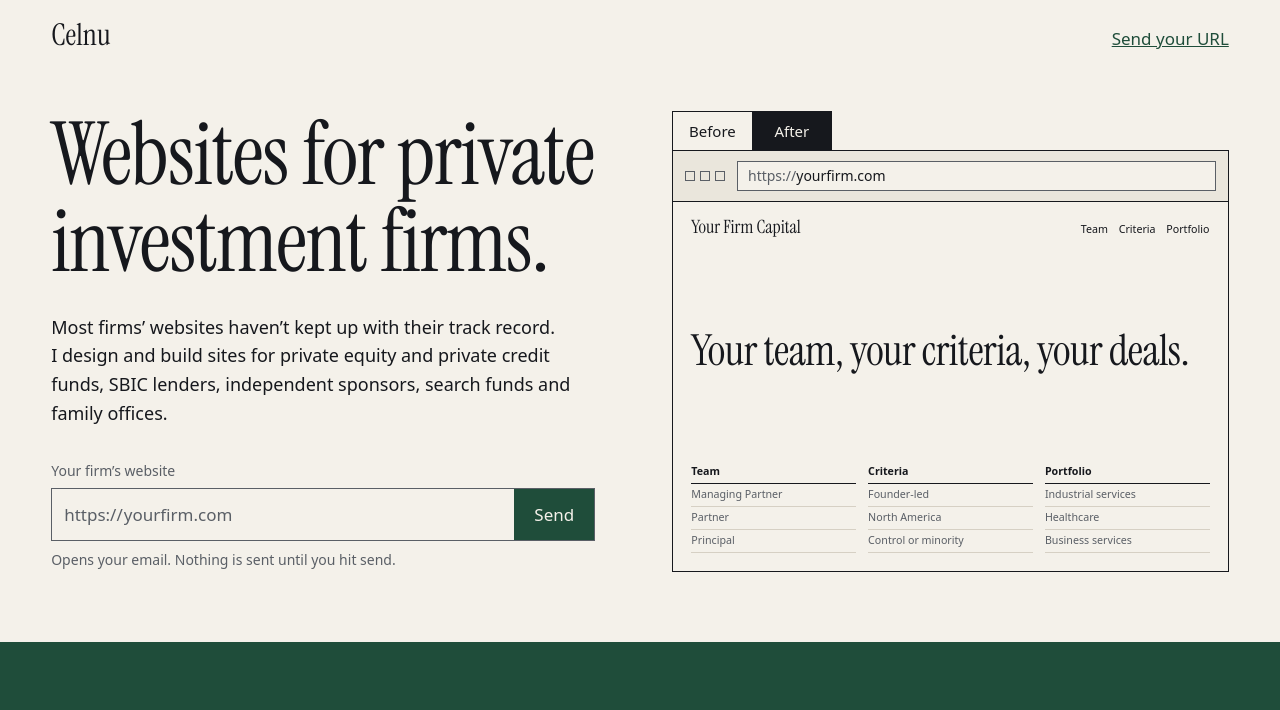
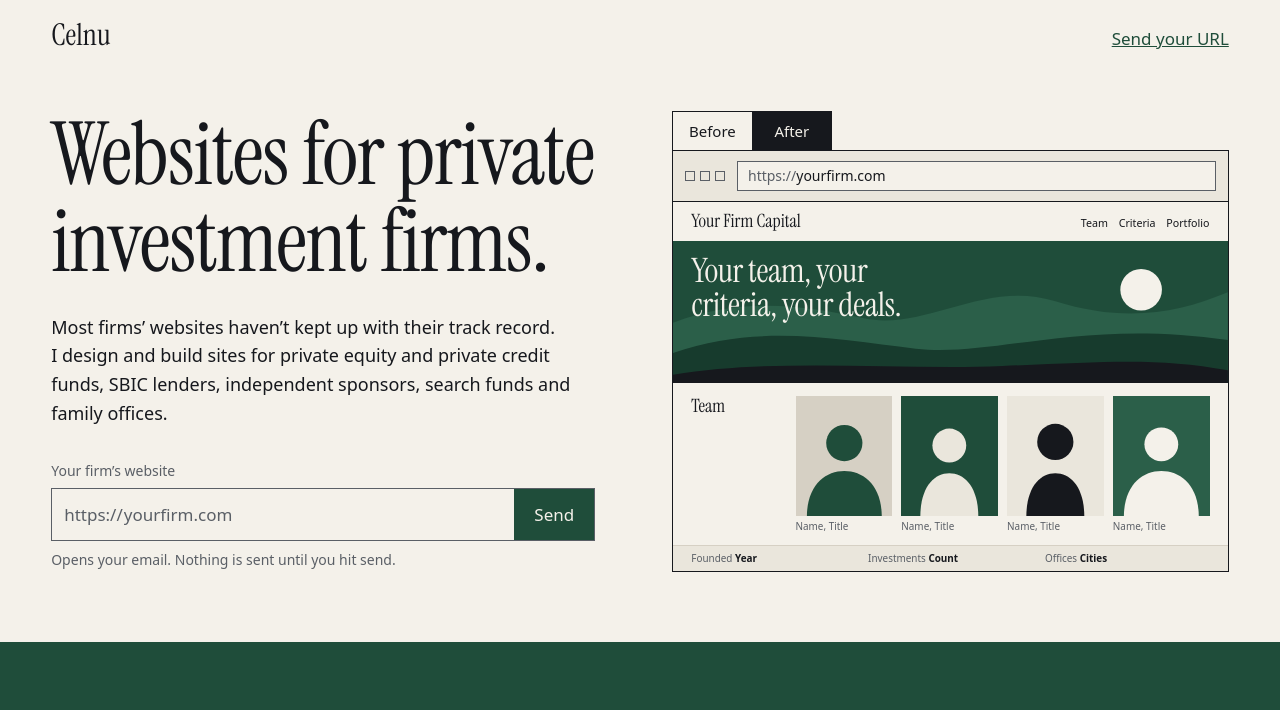
Before and after one commit to sqoax/celnu, an Astro site in the folder site/: page / in a window 1280 px wide. Shown: the top 710 px of the page. Built offline with nearby package versions, Linux system fonts and the light colour scheme; Astro itself is replaced by a stand-in of ours.

Commit message:
Make After the richer view and start the flip on Before
After now has a landscape band in flat green, bone and ink shapes, four 4:5
portrait tiles with simple silhouettes, and a facts strip using placeholder
words. No gradients and no numbers.

With JavaScript on, the illustration starts on Before, flips to After 1.5s
after load, then loops holding After 8s and Before 3s. Without JavaScript or
under reduced motion it shows After with no automatic flip. CLAUDE.md updated
to match.

Co-Authored-By: Claude Opus 5.5 <noreply@anthropic.com>

```diff
--- a/site/src/components/BrowserMock.astro
+++ b/site/src/components/BrowserMock.astro
@@ -17,10 +17,20 @@ const buildings = [
   { left: 89, width: 11, height: 28, tone: 'near' },
 ];
 
-const columns = [
-  { label: 'Team', rows: ['Managing Partner', 'Partner', 'Principal'] },
-  { label: 'Criteria', rows: ['Founder-led', 'North America', 'Control or minority'] },
-  { label: 'Portfolio', rows: ['Industrial services', 'Healthcare', 'Business services'] },
+// Generic portrait silhouettes: a head and shoulders on a flat tone.
+const narrow = 'M16 100C16 76 27 64 40 64C53 64 64 76 64 100Z';
+const broad = 'M9 100C9 74 24 62 40 62C56 62 71 74 71 100Z';
+const portraits = [
+  { tone: 't1', head: 15, y: 39, shoulders: broad },
+  { tone: 't2', head: 14, y: 41, shoulders: narrow },
+  { tone: 't3', head: 15, y: 38, shoulders: narrow },
+  { tone: 't4', head: 14, y: 40, shoulders: broad },
+];
+
+const facts = [
+  { label: 'Founded', value: 'Year' },
+  { label: 'Investments', value: 'Count' },
+  { label: 'Offices', value: 'Cities' },
 ];
 ---
 
@@ -28,14 +38,22 @@ const columns = [
   <fieldset class="toggle">
     <legend class="vh">Show the homepage before or after a redesign</legend>
     <label class="tab">
-      <input type="radio" name="browser-view" value="before" />
+      <input type="radio" name="browser-view" value="before" autocomplete="off" />
       <span>Before</span>
     </label>
     <label class="tab">
-      <input type="radio" name="browser-view" value="after" checked />
+      <input type="radio" name="browser-view" value="after" autocomplete="off" checked />
       <span>After</span>
     </label>
   </fieldset>
+
+  <!-- The markup defaults to After for no JavaScript. This runs during parsing, so the flip's
+       Before start is in place before the first paint. -->
+  <script is:inline>
+    if (!window.matchMedia('(prefers-reduced-motion: reduce)').matches) {
+      document.querySelector('[data-browser-mock] input[value="before"]').checked = true;
+    }
+  </script>
 
   <div
     class="window"
@@ -82,13 +100,35 @@ const columns = [
           <span class="a-mark">Your Firm Capital</span>
           <span class="a-links"><span>Team</span><span>Criteria</span><span>Portfolio</span></span>
         </div>
-        <p class="a-hero">Your team, your criteria, your deals.</p>
-        <div class="a-cols">
-          {columns.map((column) => (
-            <div class="a-col">
-              <p class="a-label">{column.label}</p>
-              {column.rows.map((row) => <p class="a-row">{row}</p>)}
-            </div>
+        <div class="a-band">
+          <svg class="a-land" viewBox="0 0 640 200" preserveAspectRatio="xMaxYMax slice">
+            <rect class="land-sky" width="640" height="200"></rect>
+            <circle class="land-sun" cx="540" cy="92" r="24"></circle>
+            <path class="land-far" d="M0 130C80 100 150 110 220 125S360 80 440 105S580 120 640 95V200H0Z"></path>
+            <path class="land-mid" d="M0 165C100 130 190 150 280 160S470 125 640 150V200H0Z"></path>
+            <path class="land-near" d="M0 190C120 170 260 185 380 180S560 170 640 185V200H0Z"></path>
+          </svg>
+          <p class="a-hero">Your team, your criteria, your deals.</p>
+        </div>
+        <div class="a-team">
+          <p class="a-team-title">Team</p>
+          <div class="a-people">
+            {portraits.map((portrait) => (
+              <div>
+                <div class={`a-tile ${portrait.tone}`}>
+                  <svg viewBox="0 0 80 100" preserveAspectRatio="xMidYMax slice">
+                    <circle cx="40" cy={portrait.y} r={portrait.head}></circle>
+                    <path d={portrait.shoulders}></path>
+                  </svg>
+                </div>
+                <p class="a-caption">Name, Title</p>
+              </div>
+            ))}
+          </div>
+        </div>
+        <div class="a-facts">
+          {facts.map((fact) => (
+            <p class="a-fact"><span>{fact.label}</span> <b>{fact.value}</b></p>
           ))}
         </div>
       </div>
@@ -97,8 +137,9 @@ const columns = [
 </div>
 
 <script>
-  const AFTER_MS = 6000;
-  const BEFORE_MS = 4000;
+  const FIRST_BEFORE_MS = 1500;
+  const AFTER_MS = 8000;
+  const BEFORE_MS = 3000;
 
   const mock = document.querySelector<HTMLElement>('[data-browser-mock]');
   if (mock) {
@@ -114,18 +155,17 @@ const columns = [
     // stylesheet applies, a fade that is already on makes the hidden view fade out on load.
     const allowFade = () => mock.classList.add('can-fade');
 
-    const schedule = () => {
+    const schedule = (delay: number) => {
       pause();
       if (stopped || reducedMotion.matches) return;
-      timer = window.setTimeout(
-        () => {
-          allowFade();
-          (after.checked ? before : after).checked = true;
-          schedule();
-        },
-        after.checked ? AFTER_MS : BEFORE_MS,
-      );
+      timer = window.setTimeout(() => {
+        allowFade();
+        (after.checked ? before : after).checked = true;
+        resume();
+      }, delay);
     };
+
+    const resume = () => schedule(after.checked ? AFTER_MS : BEFORE_MS);
 
     // Choosing a side is a decision: it stays there. Arrow keys fire click on radios too.
     mock.querySelector('.toggle')!.addEventListener('click', (event) => {
@@ -137,12 +177,16 @@ const columns = [
 
     // Holds still while someone is reading it or on the toggle.
     mock.addEventListener('mouseenter', pause);
-    mock.addEventListener('mouseleave', schedule);
+    mock.addEventListener('mouseleave', resume);
     mock.addEventListener('focusin', pause);
-    mock.addEventListener('focusout', schedule);
-    reducedMotion.addEventListener('change', schedule);
+    mock.addEventListener('focusout', resume);
 
-    schedule();
+    reducedMotion.addEventListener('change', () => {
+      if (reducedMotion.matches && !stopped) after.checked = true;
+      resume();
+    });
+
+    window.addEventListener('load', () => schedule(FIRST_BEFORE_MS), { once: true });
   }
 </script>
 
@@ -153,6 +197,9 @@ const columns = [
    *   #0000B8 on #D9D9D9   8.79   nav links
    *   #000000 on #FFFFFF  21.00   body text
    *   #595959 on #FFFFFF   7.00   footer
+   * The landscape adds two greens between the tokens. Its headline passes on every tone it can
+   * cross: --paper on --accent 8.54, on #2B5F49 6.56, on #173B2D 10.95, on --ink 15.74. It stays
+   * clear of the sun, which is --paper.
    * Everything else uses the tokens in global.css.
    */
   /* In the split hero the window stretches to match the text column's height. */
@@ -376,7 +423,6 @@ const columns = [
 
   /* After: the same firm, in the Celnu style */
   .after {
-    padding: 1.25em 1.5em 1.5em;
     color: var(--ink);
     background: var(--paper);
   }
@@ -386,6 +432,7 @@ const columns = [
     align-items: baseline;
     justify-content: space-between;
     gap: 1em;
+    padding: 0.75em 1.5em;
   }
 
   .a-mark {
@@ -401,36 +448,135 @@ const columns = [
     font-size: 0.875em;
   }
 
+  .a-band {
+    position: relative;
+    flex: 1;
+    min-height: max(10em, 22cqw); /* tall enough that the landscape's crop keeps the whole sun */
+    background: var(--accent);
+  }
+
+  .a-land {
+    position: absolute;
+    inset: 0;
+    width: 100%;
+    height: 100%;
+  }
+
+  .land-sky {
+    fill: var(--accent);
+  }
+
+  .land-sun {
+    fill: var(--paper);
+  }
+
+  .land-far {
+    fill: #2B5F49;
+  }
+
+  .land-mid {
+    fill: #173B2D;
+  }
+
+  .land-near {
+    fill: var(--ink);
+  }
+
   .a-hero {
-    max-width: 14em;
-    margin-block: auto;
-    padding-block: 1em;
+    position: relative;
+    max-width: 62%;
+    padding: 0.4em 0 0.8em 0.55em;
     font-family: var(--font-display);
-    font-size: 3.5em;
+    font-size: 2.75em;
     line-height: 1;
     letter-spacing: -0.012em;
+    color: var(--paper);
+    text-wrap: balance;
   }
 
-  .a-cols {
+  .a-team {
+    display: grid;
+    grid-template-columns: minmax(0, 1fr) minmax(0, 4.5fr);
+    gap: 1em;
+    padding: 1em 1.5em;
+  }
+
+  .a-team-title {
+    font-family: var(--font-display);
+    font-size: 1.5em;
+    line-height: 1.1;
+  }
+
+  .a-people {
+    display: grid;
+    grid-template-columns: repeat(4, minmax(0, 1fr));
+    gap: 0.75em;
+  }
+
+  .a-tile {
+    aspect-ratio: 4 / 5;
+    overflow: hidden;
+  }
+
+  .a-tile svg {
+    display: block;
+    width: 100%;
+    height: 100%;
+    fill: currentColor;
+  }
+
+  .t1 {
+    color: var(--accent);
+    background: var(--rule);
+  }
+
+  .t2 {
+    color: var(--paper-2);
+    background: var(--accent);
+  }
+
+  .t3 {
+    color: var(--ink);
+    background: var(--paper-2);
+  }
+
+  .t4 {
+    color: var(--paper);
+    background: #2B5F49;
+  }
+
+  .a-caption {
+    margin-top: 0.375em;
+    font-size: 0.8125em;
+    line-height: 1.25;
+    color: var(--ink-2);
+  }
+
+  .a-facts {
     display: grid;
     grid-template-columns: repeat(3, minmax(0, 1fr));
     gap: 1em;
+    padding: 0.5em 1.5em;
+    background: var(--paper-2);
+    border-top: 1px solid var(--rule);
   }
 
-  .a-col {
-    font-size: 0.875em;
+  .a-fact {
+    font-size: 0.8125em;
     line-height: 1.3;
+    color: var(--ink-2);
   }
 
-  .a-label {
-    padding-bottom: 0.375em;
+  .a-fact b {
     font-weight: 600;
-    border-bottom: 1px solid var(--ink);
+    color: var(--ink);
   }
 
-  .a-row {
-    padding-block: 0.375em;
-    border-bottom: 1px solid var(--rule);
-    color: var(--ink-2);
+  /* A narrow window gives the portraits the full width. */
+  @container (max-width: 30rem) {
+    .a-team {
+      grid-template-columns: minmax(0, 1fr);
+      gap: 0.5em;
+    }
   }
 </style>
```
Also changed, not shown: CLAUDE.md (+3 -2 lines).
